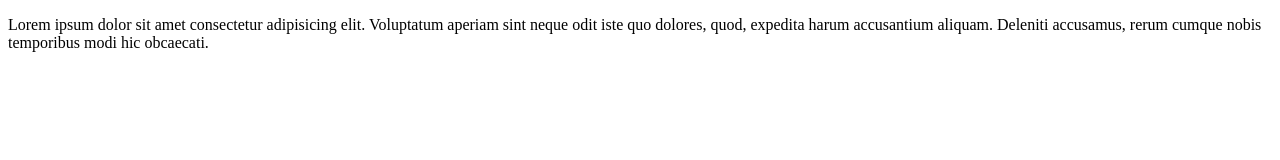
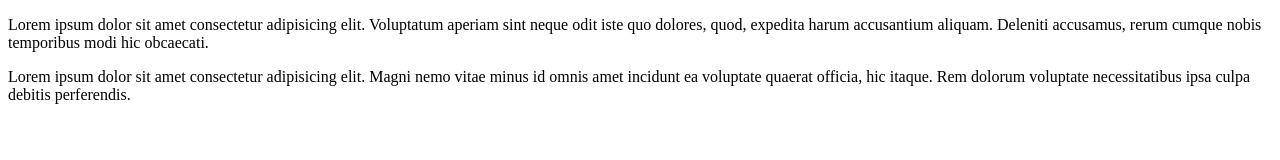
Before and after one commit to anoopTheDeveloper/localrepo, a plain HTML site: page index.html in a window 1280 px wide. Drawn offline with Linux system fonts and the light colour scheme.

Commit message:
add lorem

```diff
--- a/index.html
+++ b/index.html
@@ -7,5 +7,6 @@
 </head>
 <body>
     <p>Lorem ipsum dolor sit amet consectetur adipisicing elit. Voluptatum aperiam sint neque odit iste quo dolores, quod, expedita harum accusantium aliquam. Deleniti accusamus, rerum cumque nobis temporibus modi hic obcaecati.</p>
+    Lorem ipsum dolor sit amet consectetur adipisicing elit. Magni nemo vitae minus id omnis amet incidunt ea voluptate quaerat officia, hic itaque. Rem dolorum voluptate necessitatibus ipsa culpa debitis perferendis.
 </body>
 </html>
```
